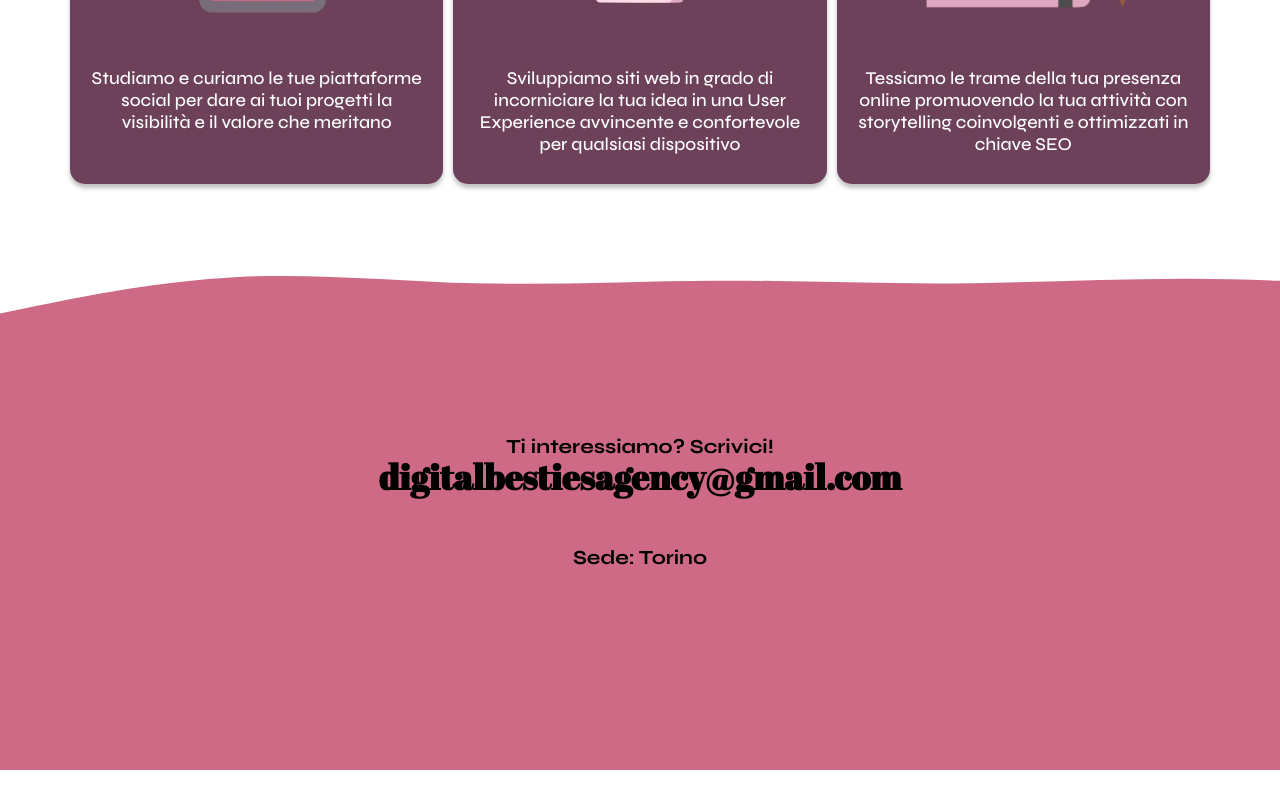
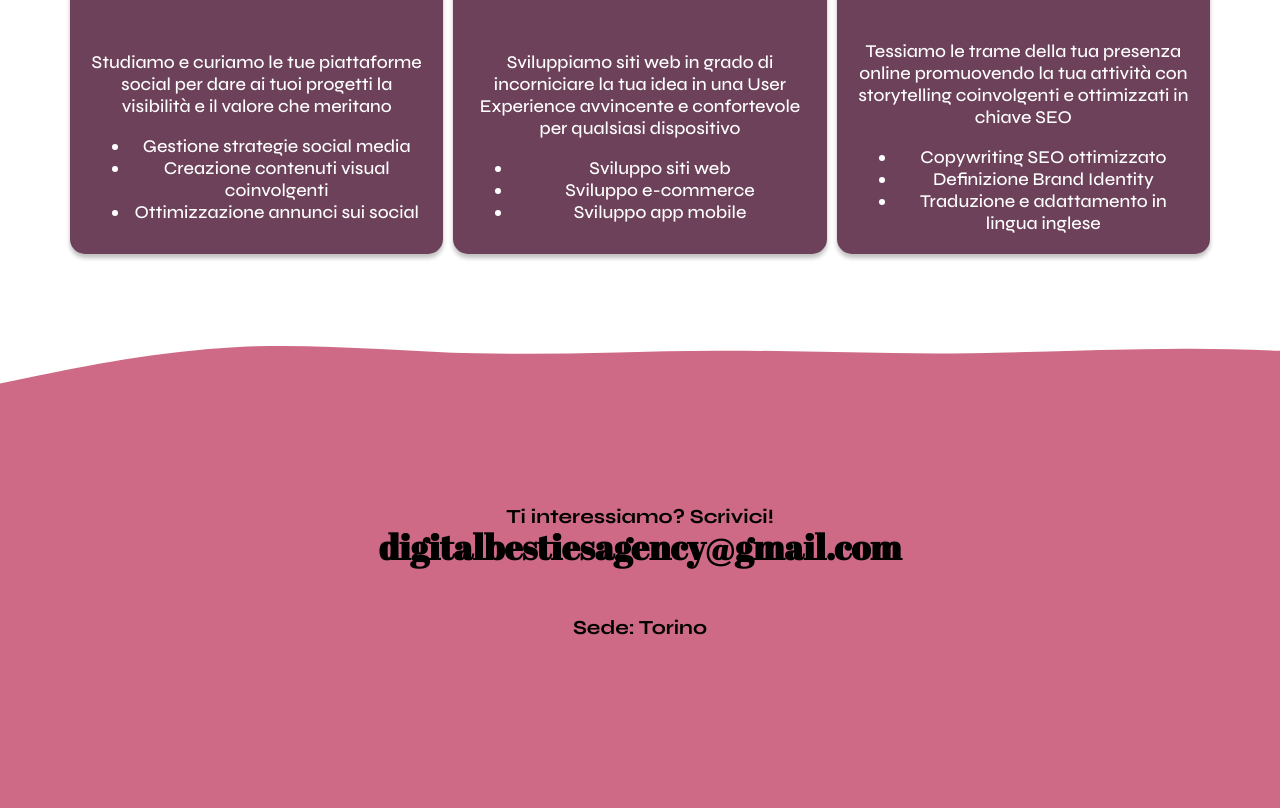
Before and after one commit to pvitto98/DigitalBesties, a React (Create React App) app: page / in a window 1280 px wide. Shown: the part 2980-3788 px from the top of the page. Before the commit the page ends 3750 px from the top, so only its background shows below. Built offline with nearby package versions, Linux system fonts and the light colour scheme; a web font is replaced by a local one.

Commit message:
added bullet points

```diff
--- a/public/index.html
+++ b/public/index.html
@@ -6,8 +6,8 @@
     <meta property="og:image" content="%PUBLIC_URL%/DigitalBesties.png" />
     <meta name="viewport" content="width=device-width, initial-scale=1" />
     <meta name="theme-color" content="#000" />
-    <meta name="description" content="Siamo una web agency emergente a Torino. Gen-z" />
-    <title>Digital Besties - Agenzia Creativa Gen-z a Torino</title>
+    <meta name="description" content="Web Agency Emergente a Torino" />
+    <title>Digital Besties - Agenzia Creativa GenZ a Torino</title>
   </head>
   <body>
     <noscript>You need to enable JavaScript to run this app.</noscript>
--- a/src/components/INostriServizi.tsx
+++ b/src/components/INostriServizi.tsx
@@ -16,20 +16,35 @@ const INostriServizi: FunctionComponent = () => {
         </div>
       </div>
       <div className={styles.inostriservizicontent} >
-      <Servizio
+        <Servizio
           title="Social Media Marketing"
           imageSrc="/smartphone.png"
           text="Studiamo e curiamo le tue piattaforme social per dare ai tuoi progetti la visibilità e il valore che meritano"
+          services={[
+            "Gestione strategie social media",
+            "Creazione contenuti visual coinvolgenti",
+            "Ottimizzazione annunci sui social"
+          ]}
         />
         <Servizio
           title="Web Developing"
           imageSrc="/desktop.png"
           text="Sviluppiamo siti web in grado di incorniciare la tua idea in una User Experience avvincente e confortevole per qualsiasi dispositivo"
+          services={[
+            "Sviluppo siti web",
+            "Sviluppo e-commerce",
+            "Sviluppo app mobile",
+          ]}
         />
         <Servizio
           title="Copywriting"
           imageSrc="/notebook.png"
           text="Tessiamo le trame della tua presenza online promuovendo la tua attività con storytelling coinvolgenti e ottimizzati in chiave SEO"
+          services={[
+            "Copywriting SEO ottimizzato",
+            "Definizione Brand Identity",
+            "Traduzione e adattamento in lingua inglese"
+          ]}
         />
       </div>
     </div>
--- a/src/components/Servizio.module.css
+++ b/src/components/Servizio.module.css
@@ -1,5 +1,5 @@
 .servizio {
-    height: 500px;
+    height: 570px;
     display: flex;
     flex-direction: column;
     align-items: center;
--- a/src/components/Servizio.tsx
+++ b/src/components/Servizio.tsx
@@ -7,9 +7,11 @@ interface ServizioProps {
   title: string;
   imageSrc: string;
   text: string;
+  services: string[]; // Add this line
+
 }
 
-const Servizio: FunctionComponent<ServizioProps> = ({ title, imageSrc, text }) => {
+const Servizio: FunctionComponent<ServizioProps> = ({ title, imageSrc, text, services }) => {
   return (
     <div className={styles.servizio} data-aos="fade-up">
       <div className={styles.serviziocontent}>
@@ -20,6 +22,11 @@ const Servizio: FunctionComponent<ServizioProps> = ({ title, imageSrc, text }) =
       </div>
       <div className={styles.serviziotextcontainer}>
         <div className={styles.serviziotext}>{text}</div>
+        <ul>
+          {services.map((service, index) => (
+            <li key={index}>{service}</li>
+          ))}
+        </ul>
       </div>
     </div>
   );
```
